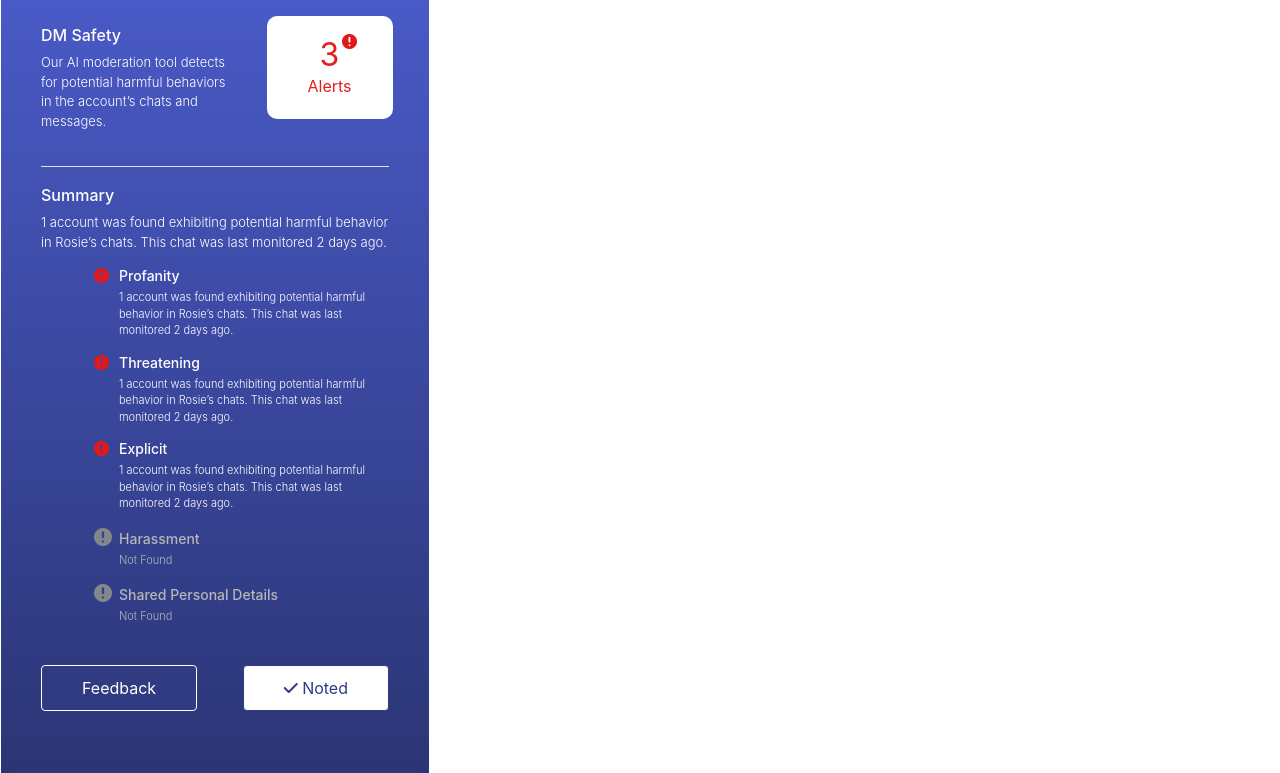
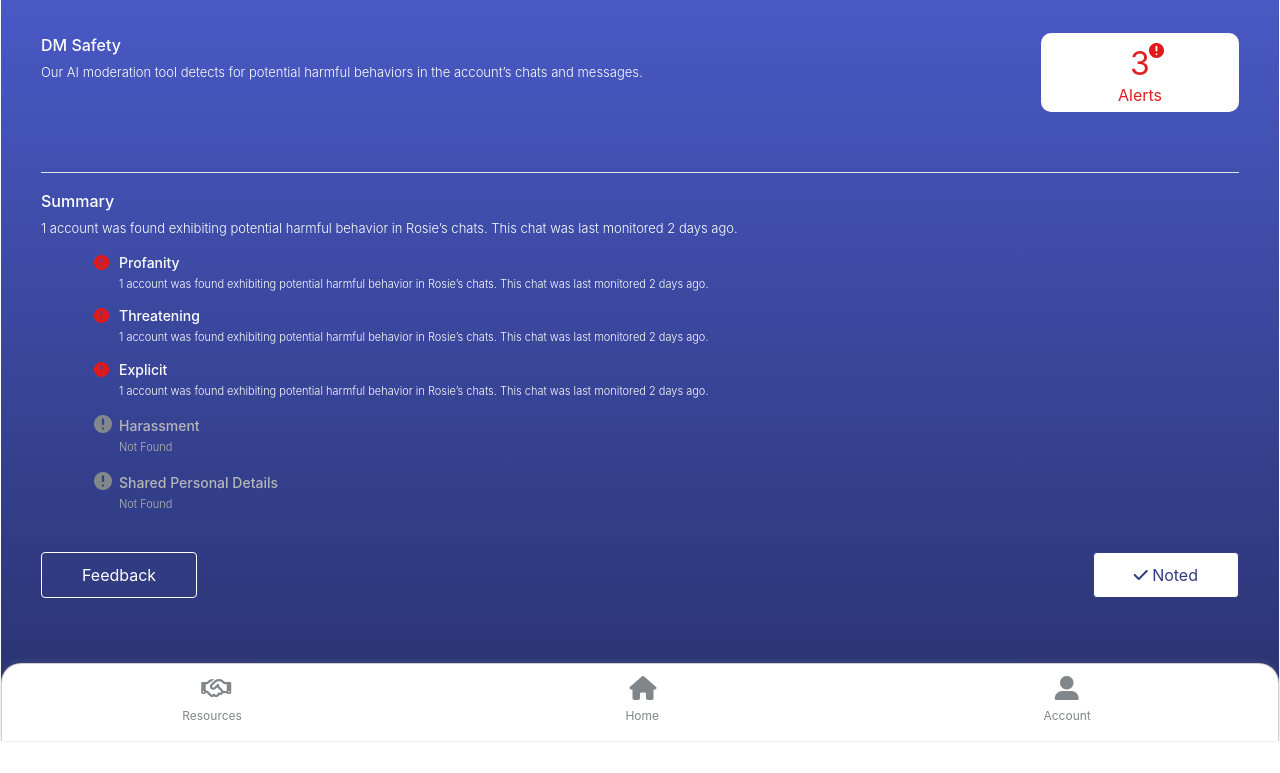
Before and after one commit to domoniquecodes/BIT-Buildathon, a plain HTML site: page rosiedmsafety.html in a window 1280 px wide. Shown: the part 203-976 px from the top of the page. After the commit the page ends 945 px from the top, so only its background shows below. Drawn offline with nearby package versions, Linux system fonts and the light colour scheme.

Commit message:
added media queries to make it more responsive, still not yet fully responsive for ipad air and ipad mini screen sizes

```diff
--- a/rosiedmsafety.html
+++ b/rosiedmsafety.html
@@ -36,9 +36,7 @@
     <title>Rosie's DM Safety</title>
   </head>
   <body>
-    <nav
-      class="navbar navbar-expand-lg navbar-light bg- mt-2 rosie-dm-safety-page"
-    >
+    <nav class="navbar navbar-expand-lg navbar-light bg- mt-2">
       <a class="navbar-brand" href="#">Hi Jennifer</a>
       <button
         class="navbar-toggler"
@@ -74,7 +72,7 @@
       <div id="rosie-dm-safety-page">
         <header>
           <div class="row">
-            <div class="col-4">
+            <div class="col-4 col-md-8">
               <img
                 class="rosie-profile-pic mt-4"
                 src="images/rosie.png"
@@ -86,21 +84,20 @@
                 463 followers
               </p>
             </div>
-            <div class="col-8">
+            <div class="col-8 col-md-4">
               <i class="fa-brands fa-instagram fa-2xl page-instagram-icon"></i>
             </div>
           </div>
         </header>
-
-        <div class="row">
-          <div class="safety-message col-7">
+        <div class="safety-heading">
+          <div class="safety-message">
             <p class="safety-title">DM Safety</p>
             <p class="safety-sentence">
               Our AI moderation tool detects for potential harmful behaviors in
               the account’s chats and messages.
             </p>
           </div>
-          <div class="safety-rating col-4" id="safety-rating">
+          <div class="safety-rating" id="safety-rating">
             <img
               src="images/alertvector.png"
               alt=""
--- a/styles.css
+++ b/styles.css
@@ -21,7 +21,8 @@ h1 {
 }
 
 #rosie-dm-safety-page {
-  max-width: 430px;
+  /*max-width: 430px;*/
+
   text-align: center;
   padding: 10px 40px;
 }
@@ -29,14 +30,14 @@ h1 {
 #full-page {
   border: 1px solid white;
   background: linear-gradient(180deg, #4e5fd2 0%, #28316c 100%);
-  max-width: 430px;
+  /*max-width: 430px;*/
 }
 
 border {
   margin: 50px;
 }
 
-.status-icons {
+status-icons {
   display: inline;
   padding-left: 90px;
 }
@@ -127,7 +128,7 @@ border {
 }
 
 #safety-rating {
-  background-color: white;
+  /*background-color: white;
   margin-top: -7px;
   margin-bottom: 31px;
   padding-top: 10px;
@@ -135,13 +136,23 @@ border {
   border-radius: 10px;
   padding-right: 15px;
   padding-left: 15px;
-  margin-left: 20px;
+  margin-left: 20px;*/
+  position: relative;
+  background-color: white;
+  margin-top: 10px;
+  padding-top: 10px;
+  padding-right: 10px;
+  padding-left: 10px;
+  border-radius: 10px;
+  max-width: 30%;
+  display: block;
+  margin-left: 220px;
+}
 
-  /*background-color: white;
-  padding-right: 20px;
-  padding-left: 20px;
-  margin-left: 130px;
-  border-radius: 10px;*/
+.safety-message {
+  position: absolute;
+  max-width: 50%;
+  display: block;
 }
 
 .safe {
@@ -159,8 +170,7 @@ border {
 .page-alert-vector {
   display: flex;
   margin-bottom: -18px;
-  margin-left: 60px;
-  padding-top: 8px;
+  margin-left: 50px;
   padding-right: 28px;
 }
 
@@ -349,7 +359,7 @@ border {
   color: #80868a;
   font-weight: 400px;
   font-size: 12px;
-  max-width: 545px;
+
   background: white;
   margin-top: 55px;
 }
@@ -363,6 +373,99 @@ border {
     position: absolute;
     bottom: 85%;
     left: 85%;
+  }
+}
+
+/*540*/
+@media (min-width: 431px) {
+  #safety-rating {
+    position: relative;
+    background-color: white;
+    margin-top: 10px;
+    padding-top: 10px;
+    border-radius: 10px;
+    max-width: 20%;
+    display: block;
+    margin-left: 367px;
+  }
+
+  .page-alert-vector {
+    display: flex;
+    margin-bottom: -18px;
+    margin-left: 45px;
+  }
+
+  #account-page-buttons {
+    display: flex;
+    justify-content: space-evenly;
+    padding-top: 24px;
+  }
+
+  .page-instagram-icon {
+    display: flex;
+    justify-content: flex-end;
+  }
+}
+
+@media (min-width: 768px) {
+  .safety-rating {
+    position: relative;
+    background-color: white;
+    margin-top: 10px;
+    padding-top: 10px;
+
+    border-radius: 10px;
+    max-width: 20%;
+    display: block;
+    margin-left: 550px;
+  }
+
+  .page-alert-vector {
+    display: flex;
+    margin-bottom: -18px;
+    margin-left: 73px;
+  }
+
+  #account-page-buttons {
+    display: flex;
+    justify-content: space-evenly;
+    padding-top: 24px;
+  }
+}
+
+@media (min-width: 1024px) {
+  #safety-rating {
+    position: relative;
+    background-color: white;
+    margin-top: 10px;
+    padding-top: 10px;
+
+    border-radius: 10px;
+    max-width: 20%;
+    display: block;
+    margin-left: 800px;
+  }
+
+  .page-alert-vector {
+    margin-left: 70px;
+  }
+}
+
+@media (min-width: 1280px) {
+  #safety-rating {
+    position: relative;
+    background-color: white;
+    margin-top: 10px;
+    padding-top: 10px;
+
+    border-radius: 10px;
+    max-width: 20%;
+    display: block;
+    margin-left: 1000px;
+  }
+
+  .page-alert-vector {
+    margin-left: 98px;
   }
 }
 
@@ -396,7 +499,7 @@ a:hover {
   color: white;
   display: flex;
   margin-top: 35px;
-  margin-left: 185px;
+  margin-left: 180px;
 }
 
 .safety-title {
@@ -435,6 +538,10 @@ a:hover {
 
 hr {
   background-color: white;
+}
+
+.safety-heading {
+  margin-bottom: 60px;
 }
 
 .parameter-details {
@@ -498,26 +605,3 @@ hr {
 .checkmark {
   color: #303b81;
 }
-
-/*@media (max-width: 429px) {
-  .feedback-button.noted-button {
-    padding: 10px 40px;
-  }
-
-  #safety-rating {
-    margin-left: 20px;
-    padding-left: 10px;
-    padding-right: 10px;
-    padding-bottom: ;
-  }
-
-  .alert-word {
-    padding-bottom: none;
-  }
-
-  .instagram-icon {
-    position: absolute;
-    bottom: 85%;
-    left: 85%;
-  }
-}*/
```
